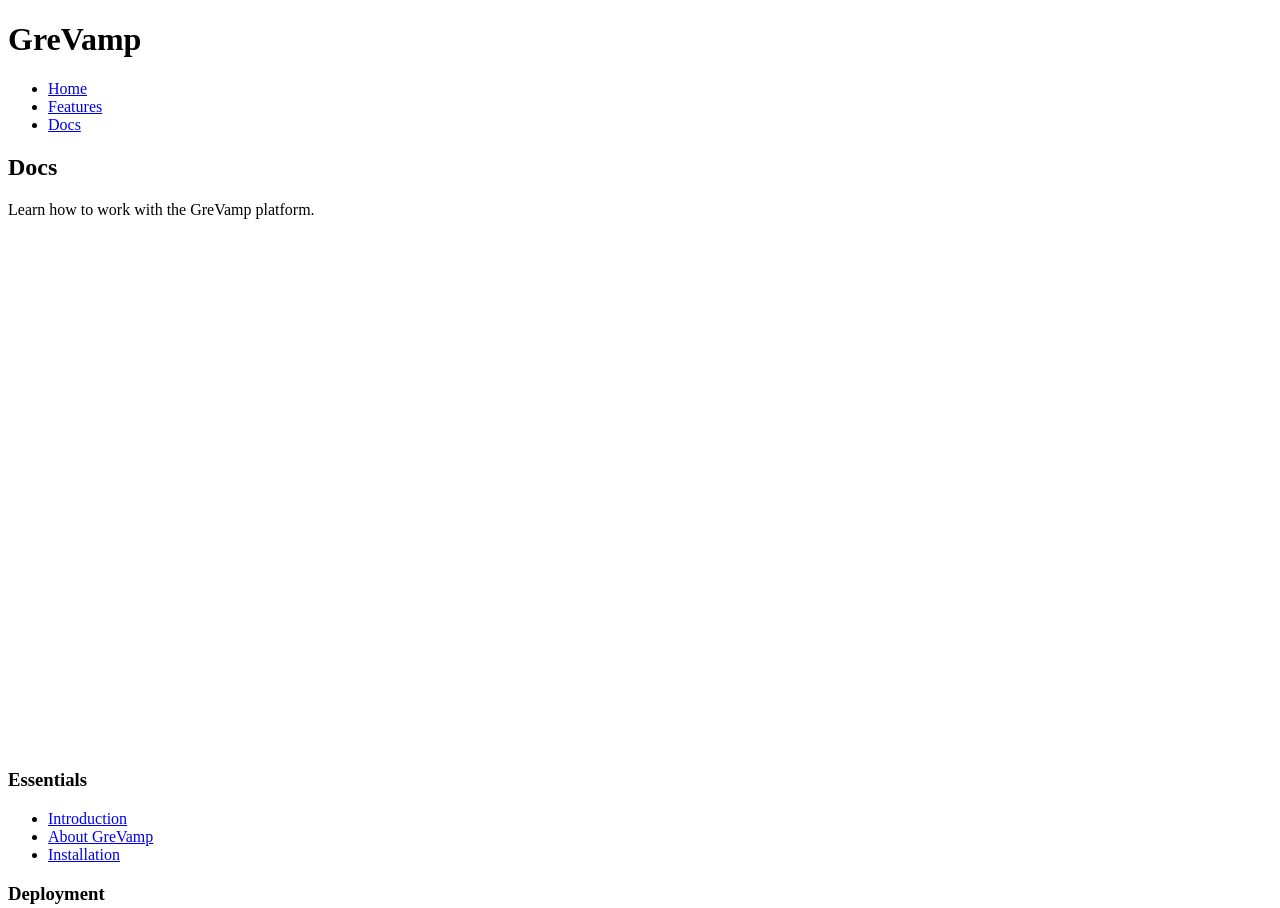
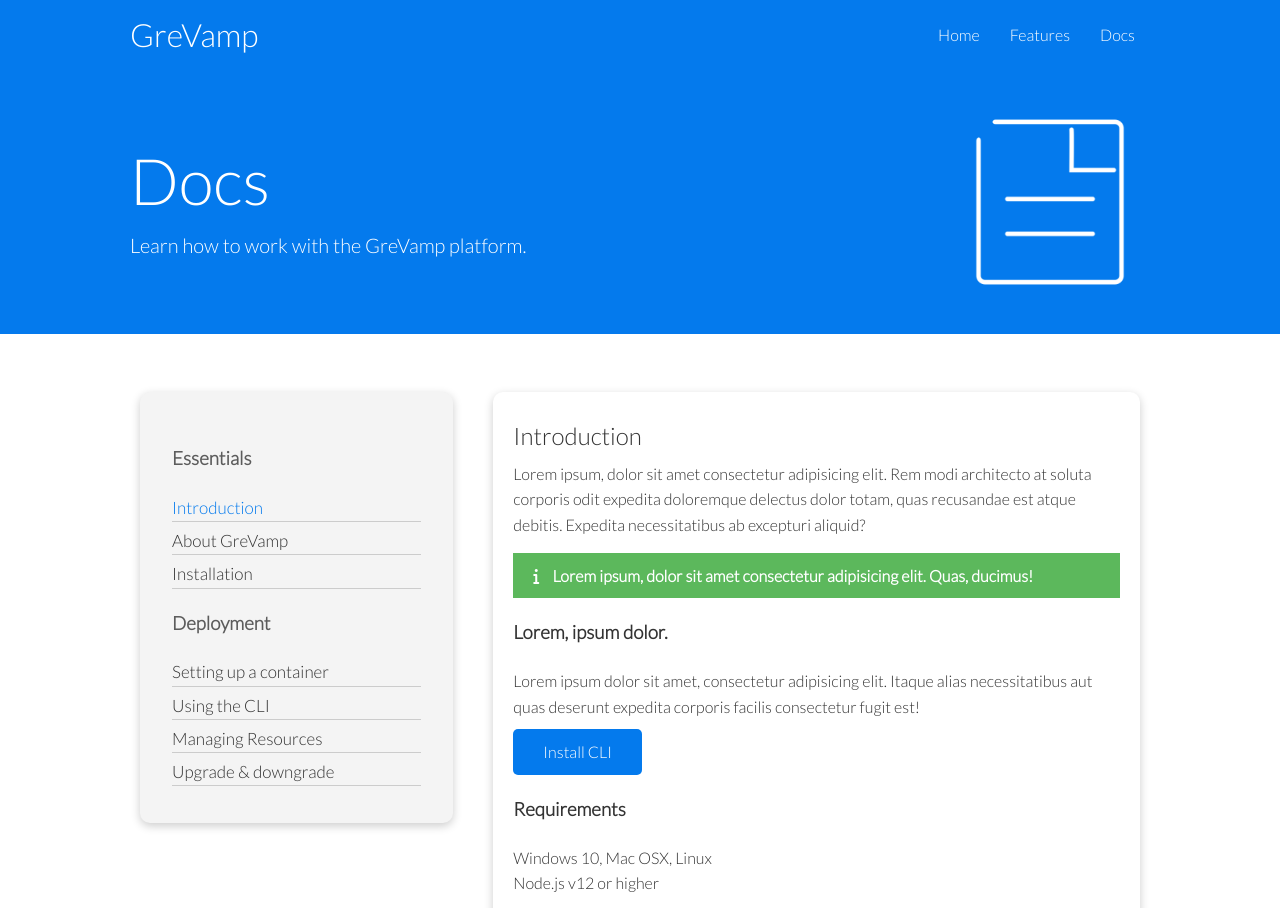
Before and after one commit to mcmurray0125/GreVamp-Webpage, a plain HTML site: page docs.html in a window 1280 px wide. Shown: the top 908 px of the page. Drawn offline with Linux system fonts and the light colour scheme.

Commit message:
changed css links in html files

```diff
--- a/docs.html
+++ b/docs.html
@@ -11,8 +11,8 @@
       crossorigin="anonymous"
       referrerpolicy="no-referrer"
     />
-    <link rel="stylesheet" href="/GreVamp Webpage/css/styles.css" />
-    <link rel="stylesheet" href="/GreVamp Webpage/css/utilities.css" />
+    <link rel="stylesheet" href="/GreVamp-Webpage/css/styles.css" />
+    <link rel="stylesheet" href="/GreVamp-Webpage/css/utilities.css" />
     <title>GreVamp | Cloud Hosting For Everyone</title>
   </head>
   <body>
--- a/features.html
+++ b/features.html
@@ -11,8 +11,8 @@
       crossorigin="anonymous"
       referrerpolicy="no-referrer"
     />
-    <link rel="stylesheet" href="/GreVamp Webpage/css/styles.css" />
-    <link rel="stylesheet" href="/GreVamp Webpage/css/utilities.css" />
+    <link rel="stylesheet" href="/GreVamp-Webpage/css/styles.css" />
+    <link rel="stylesheet" href="/GreVamp-Webpage/css/utilities.css" />
     <title>GreVamp | Cloud Hosting For Everyone</title>
   </head>
   <body>
```
Also changed, not shown: index.html (+2 -2 lines).
